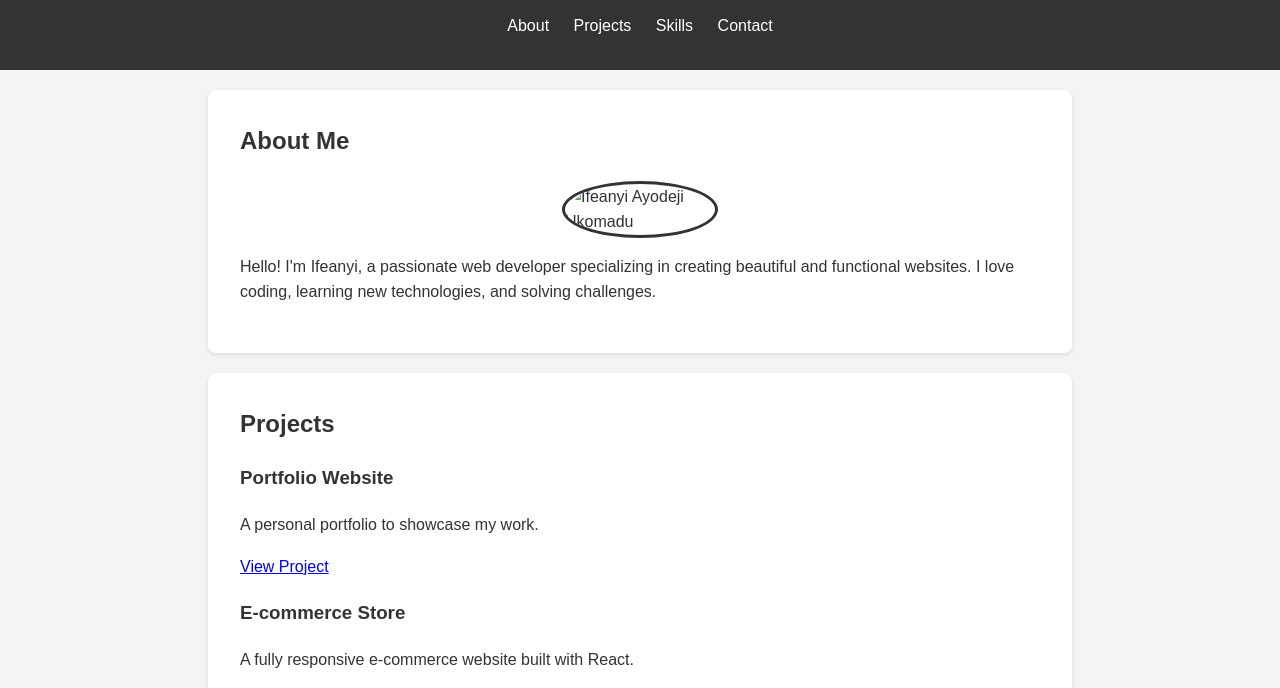
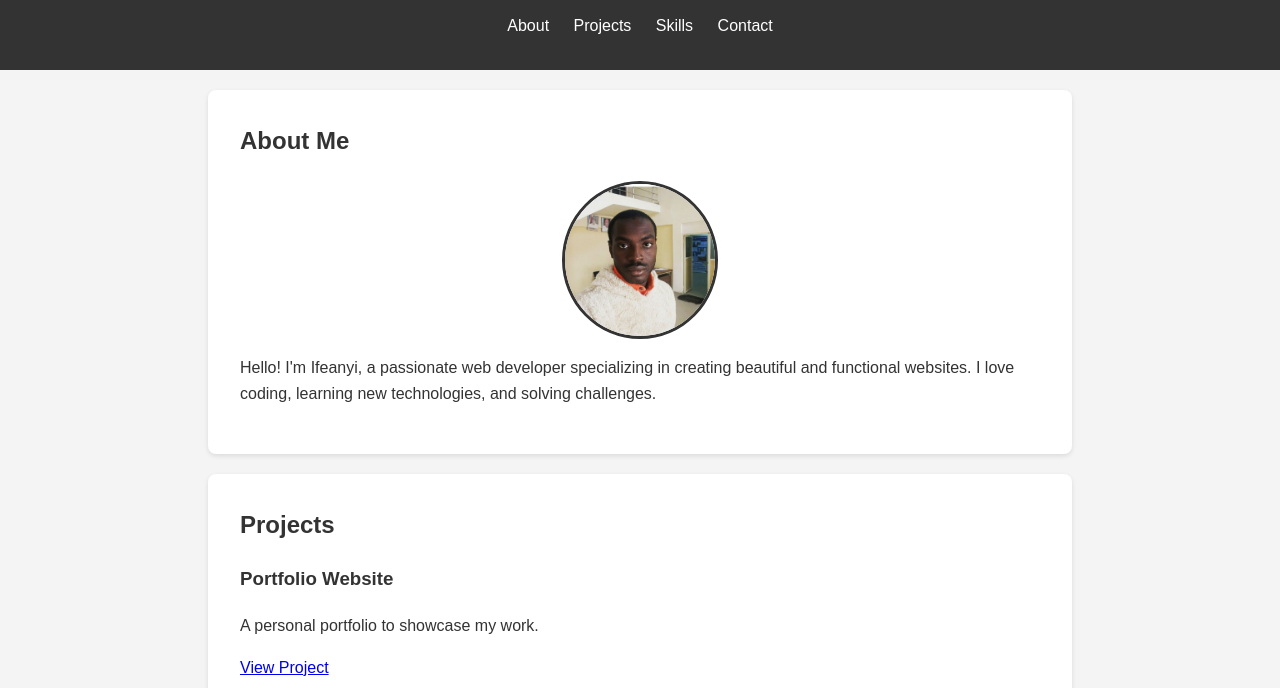
Before and after one commit to Ifeanyi127/portfolio, a plain HTML site: page Index.html in a window 1280 px wide. Shown: the part 112-800 px from the top of the page. Drawn offline with Linux system fonts and the light colour scheme.

Commit message:
Update Index.html

```diff
--- a/Index.html
+++ b/Index.html
@@ -24,7 +24,7 @@
     <!-- About Section -->
     <section id="about">
         <h2>About Me</h2>
-        <img src="images/profile.jpeg" alt="Ifeanyi Ayodeji Ukomadu" class="profile-pic">
+        <img src="profile.jpeg" alt="Ifeanyi Ayodeji Ukomadu" class="profile-pic">
         <p>Hello! I'm Ifeanyi, a passionate web developer specializing in creating beautiful and functional websites. I love coding, learning new technologies, and solving challenges.</p>
     </section>
 
```
